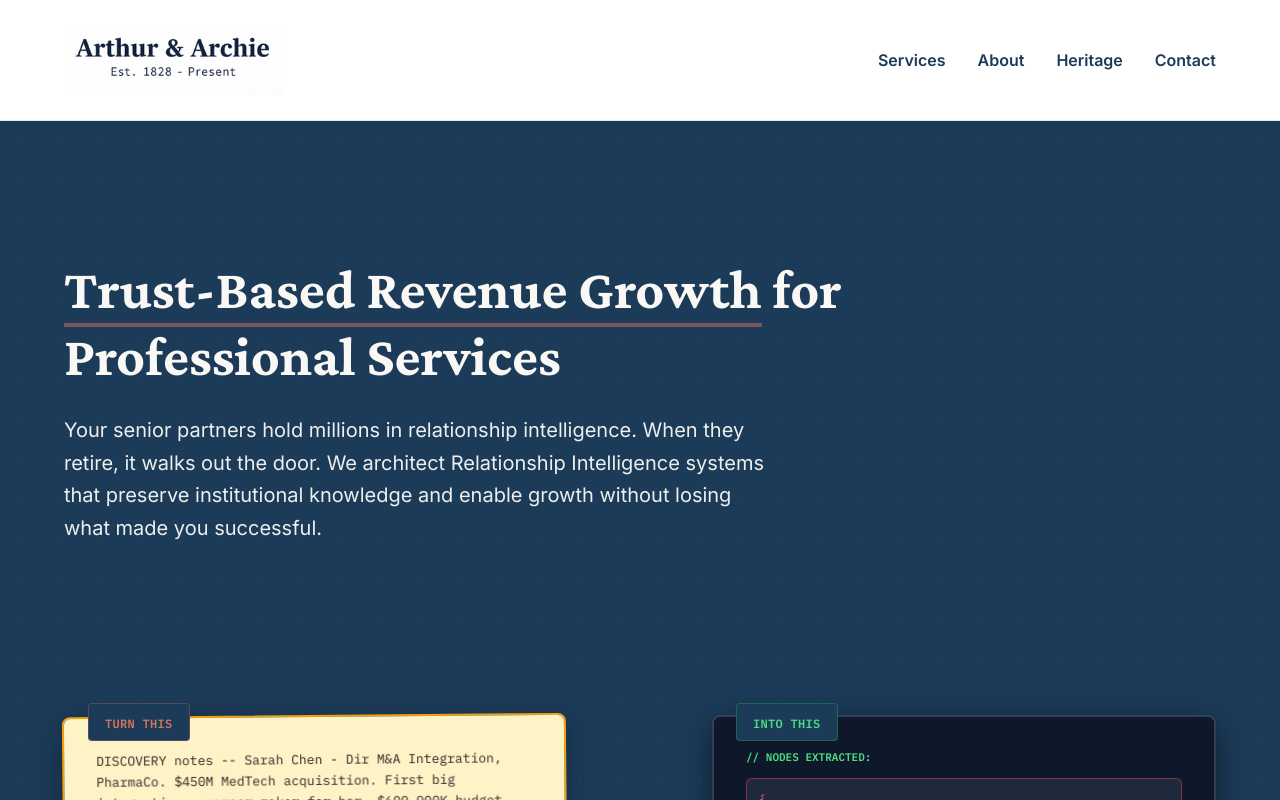
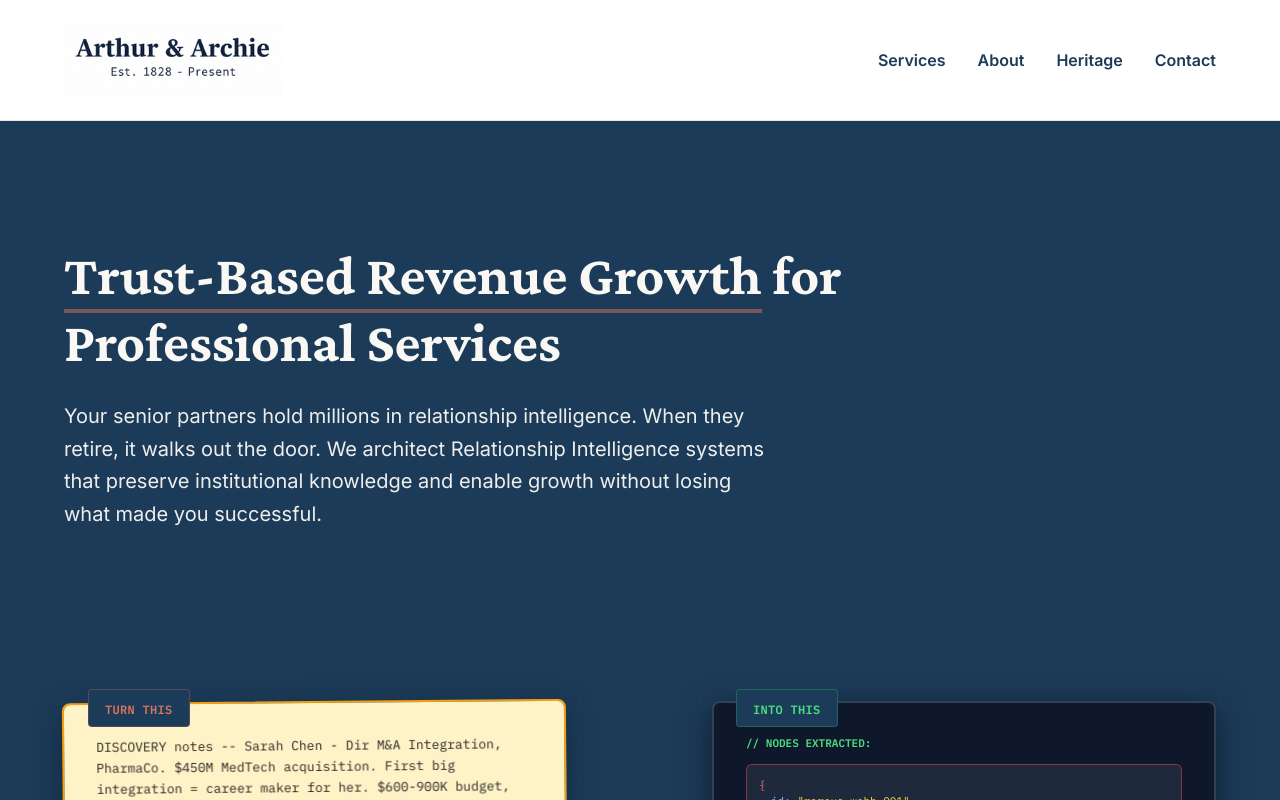
Before and after one commit to 0xrancho/arthur-artchie-elevate, a React (Vite) app: page / in a window 1280 px wide. Shown: the top 800 px of the page. Built offline with nearby package versions, Linux system fonts and the light colour scheme; the HTML template or start-up script is replaced by a standard one.

Commit message:
Refactor: Reduce hero title padding

```diff
--- a/src/components/Hero.tsx
+++ b/src/components/Hero.tsx
@@ -14,7 +14,7 @@ export const Hero = () => {
       />
 
       <div className="max-w-[1200px] mx-auto px-6 relative z-10">
-        <div className="max-w-4xl pt-[39px] pb-16">
+        <div className="max-w-4xl pt-[25px] pb-16">
 
           <h1 className="text-5xl md:text-[56px] font-bold leading-[1.2] mb-6 text-cream">
             <span className="relative inline-block">
```
